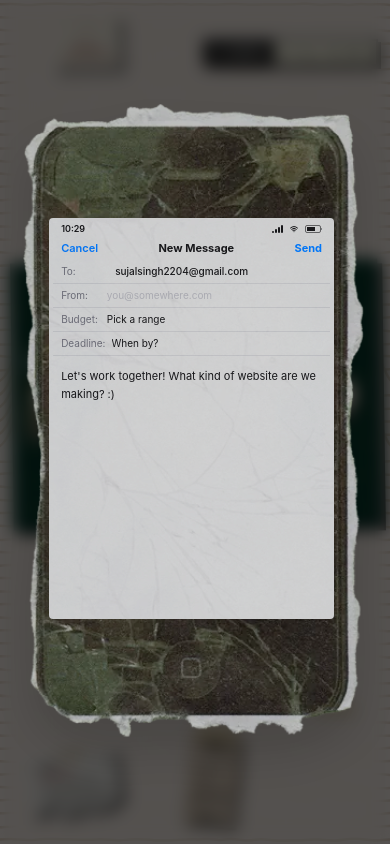
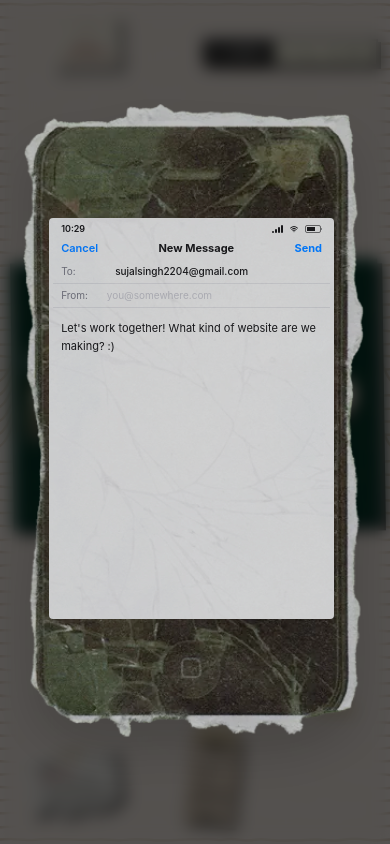
Before and after one commit to Sujal-0/Kitte, a React (Vite) app: page / in a window 390 px wide. Both pictures are taken after a click on the element 335 px from the left and 769 px from the top of the page. Built offline with nearby package versions, Linux system fonts and the light colour scheme; a web font is replaced by a local one.

Commit message:
feat(contact-phone): remove budget and deadline fields, auto-select default message on focus/click

```diff
--- a/src/components/desk/ContactPhone.jsx
+++ b/src/components/desk/ContactPhone.jsx
@@ -1,9 +1,11 @@
-import React, { useState, useEffect } from 'react';
+import React, { useState, useEffect, useRef } from 'react';
 import { createPortal } from 'react-dom';
 import { motion, AnimatePresence } from 'framer-motion';
 import { soundFX } from '../../utils/audio';
 import { useUrlStateBool } from '../../hooks/useUrlState';
 import { triggerBurst } from '../ui/ClickBurstEngine';
+
+const DEFAULT_MESSAGE = "Let's work together! What kind of website are we making? :)";
 
 export function ContactPhone({ className = "w-24 md:w-28" }) {
   const [isHovered, setIsHovered] = useState(false);
@@ -11,9 +13,31 @@ export function ContactPhone({ className = "w-24 md:w-28" }) {
   const [isOpen, setIsOpen] = useUrlStateBool('phone', false);
 
   const [sender, setSender] = useState('');
-  const [budget, setBudget] = useState('Pick a range');
-  const [deadline, setDeadline] = useState('When by?');
-  const [message, setMessage] = useState("Let's work together! What kind of website are we making? :)");
+  const [message, setMessage] = useState(DEFAULT_MESSAGE);
+  const messageRef = useRef(null);
+
+  const selectDefaultMessage = () => {
+    if (messageRef.current && message === DEFAULT_MESSAGE) {
+      messageRef.current.select();
+      try {
+        messageRef.current.setSelectionRange(0, messageRef.current.value.length);
+      } catch (_) {}
+    }
+  };
+
+  const handleMessageFocus = () => {
+    if (message === DEFAULT_MESSAGE) {
+      selectDefaultMessage();
+      setTimeout(selectDefaultMessage, 20);
+    }
+  };
+
+  const handleMessageClick = () => {
+    if (message === DEFAULT_MESSAGE) {
+      selectDefaultMessage();
+      setTimeout(selectDefaultMessage, 20);
+    }
+  };
 
   const [time, setTime] = useState('');
 
@@ -32,7 +56,7 @@ export function ContactPhone({ className = "w-24 md:w-28" }) {
   const handleSubmit = (e) => {
     e.preventDefault();
     soundFX.playSnap();
-    const mailto = `mailto:sujalsingh2204@gmail.com?subject=${encodeURIComponent("New Project Inquiry [KITTE]")}&body=${encodeURIComponent(`From: ${sender}\nBudget: ${budget}\nDeadline: ${deadline}\n\nMessage:\n${message}`)}`;
+    const mailto = `mailto:sujalsingh2204@gmail.com?subject=${encodeURIComponent("New Project Inquiry [KITTE]")}&body=${encodeURIComponent(`From: ${sender}\n\nMessage:\n${message}`)}`;
     window.location.href = mailto;
     setIsOpen(false);
   };
@@ -116,30 +140,13 @@ export function ContactPhone({ className = "w-24 md:w-28" }) {
                     className="w-full bg-transparent focus:outline-none placeholder:text-zinc-400/70 text-zinc-900 text-[10px] sm:text-xs"
                   />
                 </div>
-                <div className="flex items-center gap-1.5 border-b border-zinc-400/30 py-1 px-2">
-                  <span className="text-zinc-500 w-12 text-[10px] sm:text-xs">Budget:</span>
-                  <input
-                    type="text"
-                    placeholder="Pick a range"
-                    value={budget}
-                    onChange={(e) => setBudget(e.target.value)}
-                    className="w-full bg-transparent focus:outline-none placeholder:text-zinc-400/70 text-zinc-900 text-[10px] sm:text-xs"
-                  />
-                </div>
-                <div className="flex items-center gap-1.5 border-b border-zinc-400/30 py-1 px-2">
-                  <span className="text-zinc-500 w-12 text-[10px] sm:text-xs">Deadline:</span>
-                  <input
-                    type="text"
-                    placeholder="When by?"
-                    value={deadline}
-                    onChange={(e) => setDeadline(e.target.value)}
-                    className="w-full bg-transparent focus:outline-none placeholder:text-zinc-400/70 text-zinc-900 text-[10px] sm:text-xs"
-                  />
-                </div>
-
                 <textarea
+                  ref={messageRef}
                   value={message}
                   onChange={(e) => setMessage(e.target.value)}
+                  onFocus={handleMessageFocus}
+                  onClick={handleMessageClick}
+                  placeholder="What kind of website are we making? :)"
                   className="w-full flex-1 bg-transparent focus:outline-none resize-none mt-1 p-2 text-[11px] sm:text-[13px] leading-relaxed text-zinc-900"
                 />
               </form>
```
